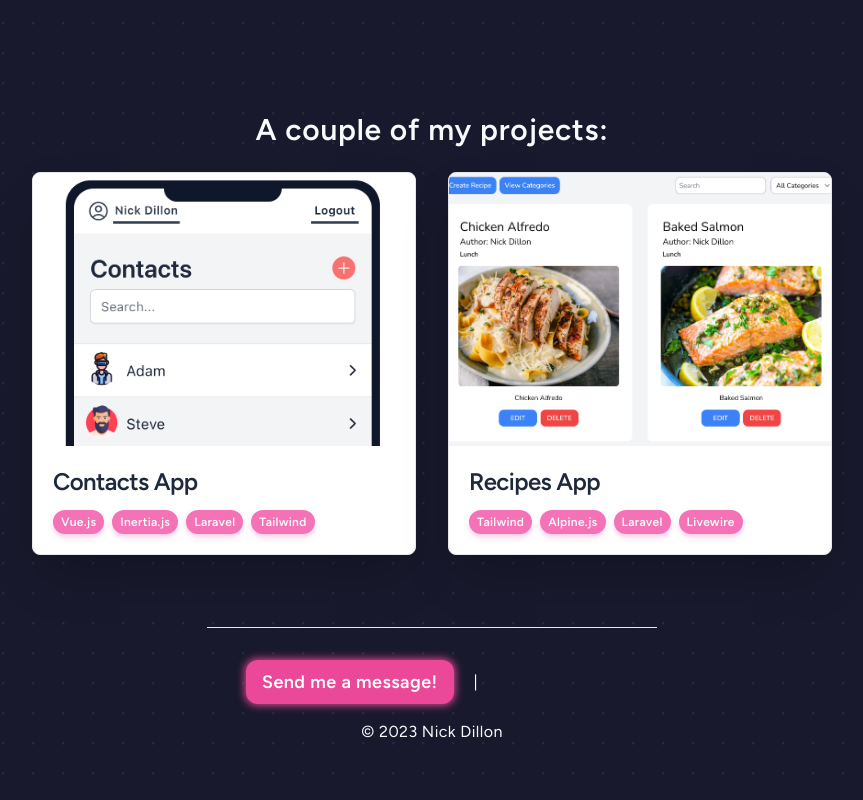
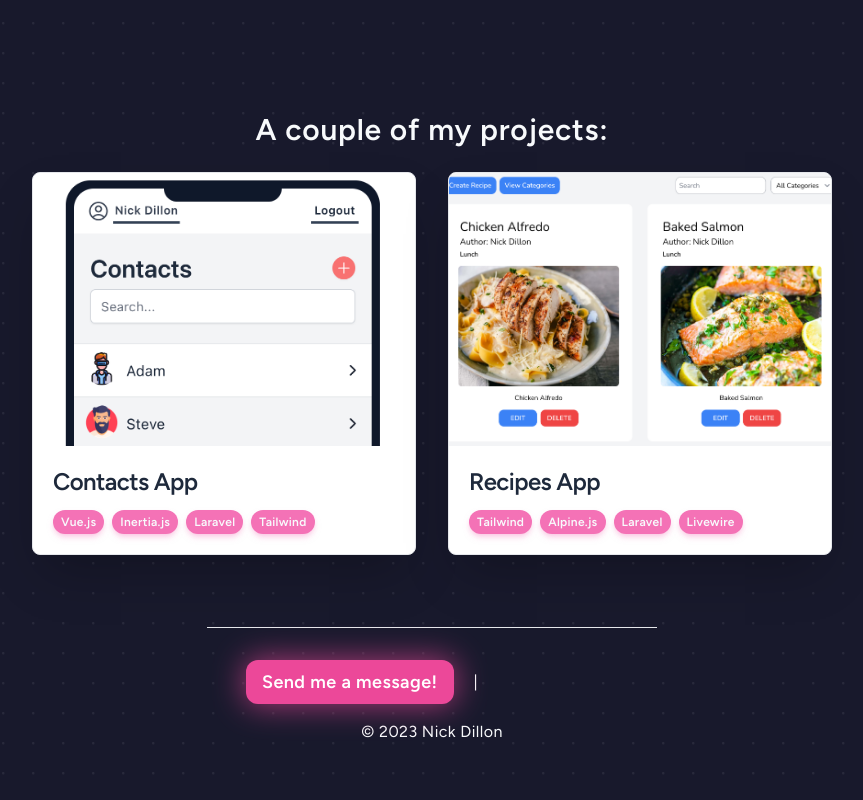
Before and after one commit to NickDillon1412/portfolio-site, a Vue app: page / in a window 1280 px wide. Shown: the part 1448-2248 px from the top of the page, without its empty margins (208-1071 px from the left). Built offline with nearby package versions, Linux system fonts and the light colour scheme; some icons are missing.

Commit message:
Updated blur

```diff
--- a/src/components/Footer.vue
+++ b/src/components/Footer.vue
@@ -7,7 +7,7 @@
                     class="flex flex-col items-center justify-between max-w-sm space-y-5 sm:space-x-5 sm:space-y-0 sm:flex-row">
                     <div class="relative inline-flex w-full group/button">
                         <div
-                            class="absolute transition-all duration-1000 bg-pink-500 -inset-px rounded-xl blur-sm group-hover/button:opacity-100 group-hover/button:-inset-1 group-hover/button:duration-200 animate-tilt">
+                            class="absolute transition-all duration-1000 bg-pink-500 opacity-70 -inset-px rounded-xl blur-lg group-hover/button:opacity-100 group-hover/button:-inset-1 group-hover/button:duration-200">
                         </div>
                         <a href="mailto:nickhds@gmail.com" target="_blank"
                             class="relative inline-flex items-center justify-center w-full px-4 py-2 text-lg font-bold text-white transition-all duration-300 ease-in-out bg-pink-500 sm:w-auto hover:-rotate-3 hover:scale-110 rounded-xl focus:outline-none focus:ring-2 focus:ring-offset-2 focus:ring-pink-500"
```
